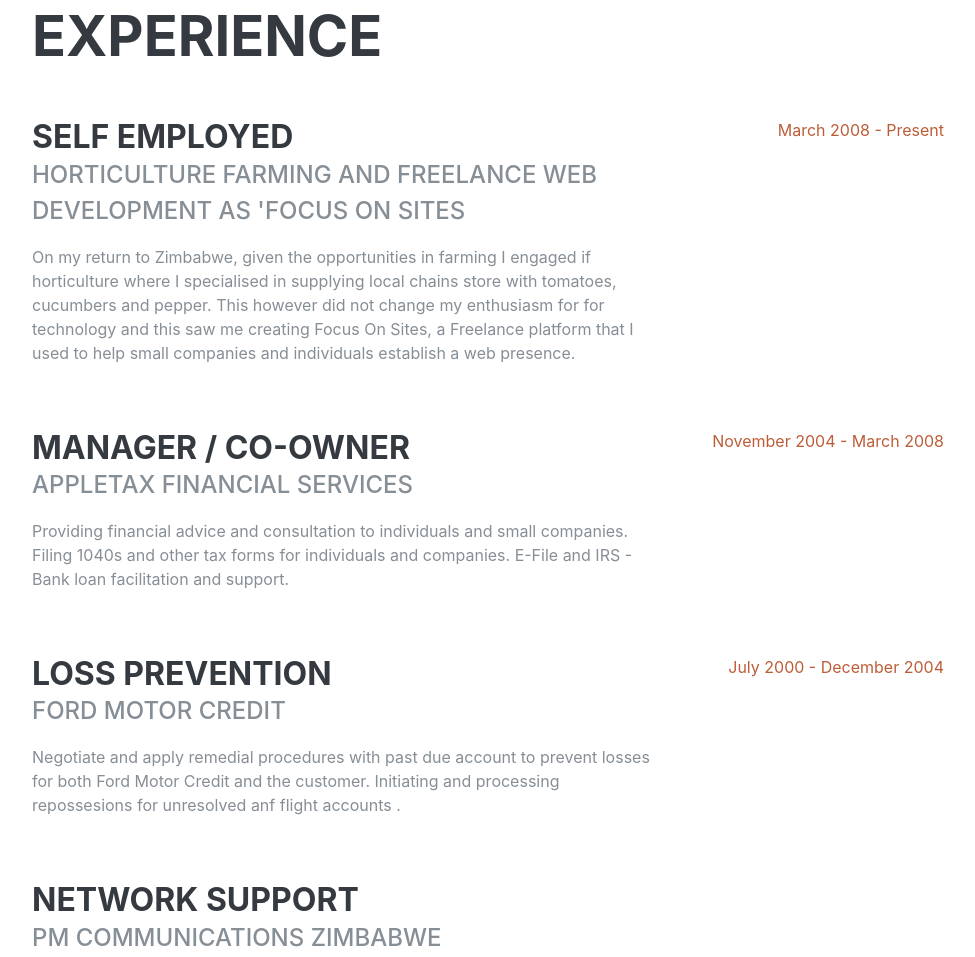
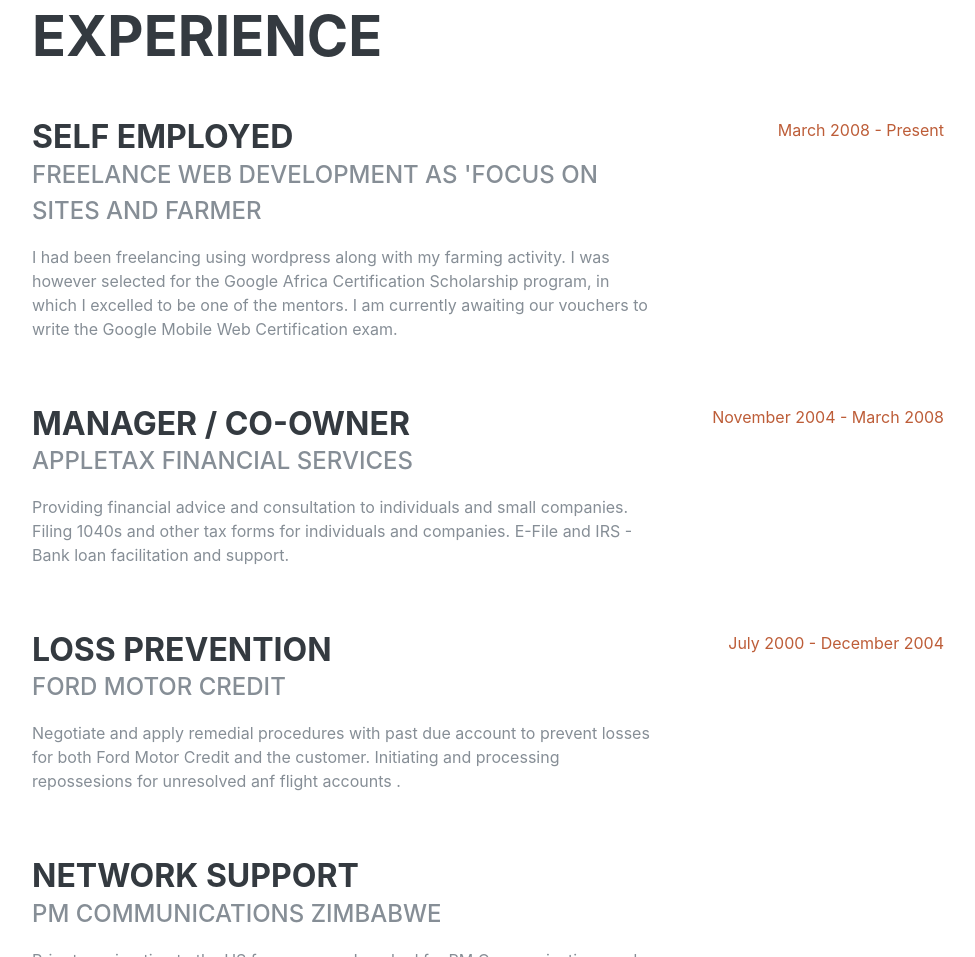
Before and after one commit to ggotora/resume, a plain HTML site: page index.html in a window 1280 px wide. Shown: the part 846-1803 px from the top of the page, without its empty margins (288-1263 px from the left). Drawn offline with Linux system fonts and the light colour scheme; a web font is replaced by a local one.

Commit message:
Update index.html

```diff
--- a/index.html
+++ b/index.html
@@ -99,11 +99,10 @@
         <div class="resume-item d-flex flex-column flex-md-row justify-content-between mb-5">
           <div class="resume-content">
             <h3 class="mb-0">Self Employed</h3>
-            <div class="subheading mb-3">Horticulture Farming and Freelance Web Development as 'Focus On Sites</div>
-            <p>On my return to Zimbabwe, given the opportunities in farming I engaged if horticulture where I specialised
-              in supplying local chains store with tomatoes, cucumbers and pepper. This however did not change my enthusiasm for
-              for technology and this saw me creating Focus On Sites, a Freelance platform that I used to help small
-              companies and individuals establish a web presence. </p>
+            <div class="subheading mb-3">Freelance Web Development as 'Focus On Sites and Farmer</div>
+            <p>I had been freelancing using wordpress along with my farming activity. I was however selected for the
+              Google Africa Certification Scholarship program, in which I excelled to be one of the mentors. I am currently awaiting
+              our vouchers to write the Google Mobile Web Certification exam. </p>
           </div>
           <div class="resume-date text-md-right">
             <span class="text-primary">March 2008 - Present</span>
```
